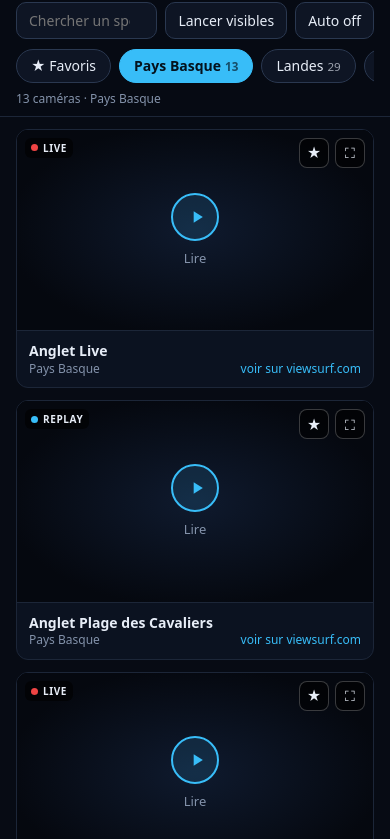
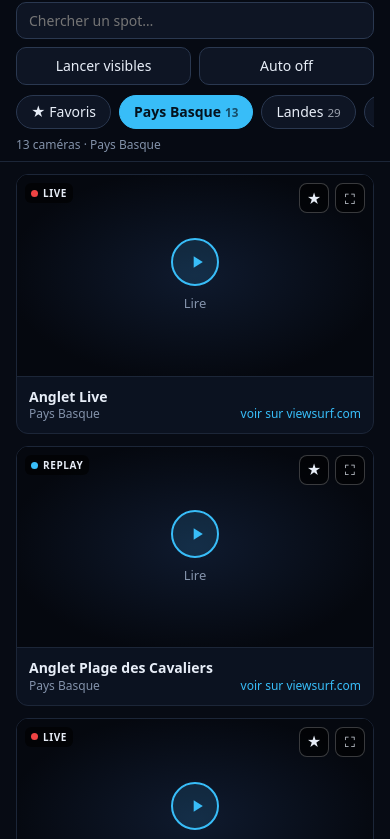
Before and after one commit to davidannic/france-surf-cams, a plain HTML site: page index.html in a window 390 px wide. Shown: the part 69-908 px from the top of the page. Drawn offline with Linux system fonts and the light colour scheme.

Commit message:
Champ de recherche sur toute la largeur sur téléphone
Co-Authored-By: Claude Opus 5.5 <noreply@anthropic.com>

```diff
--- a/index.html
+++ b/index.html
@@ -84,8 +84,9 @@ main{padding:12px max(16px, env(safe-area-inset-right)) 24px max(16px, env(safe-
 footer{color:var(--muted);font-size:12px;text-align:center;padding:8px 16px max(28px, env(safe-area-inset-bottom))}
 
 @media (max-width:640px){
-  .actions{flex-basis:100%}
-  #q{max-width:none}
+  .actions{flex-basis:100%;flex-wrap:wrap}
+  #q{max-width:none;flex-basis:100%}
+  .actions .btn{flex:1}
   #grid{grid-template-columns:1fr}
 }
 </style>
```
